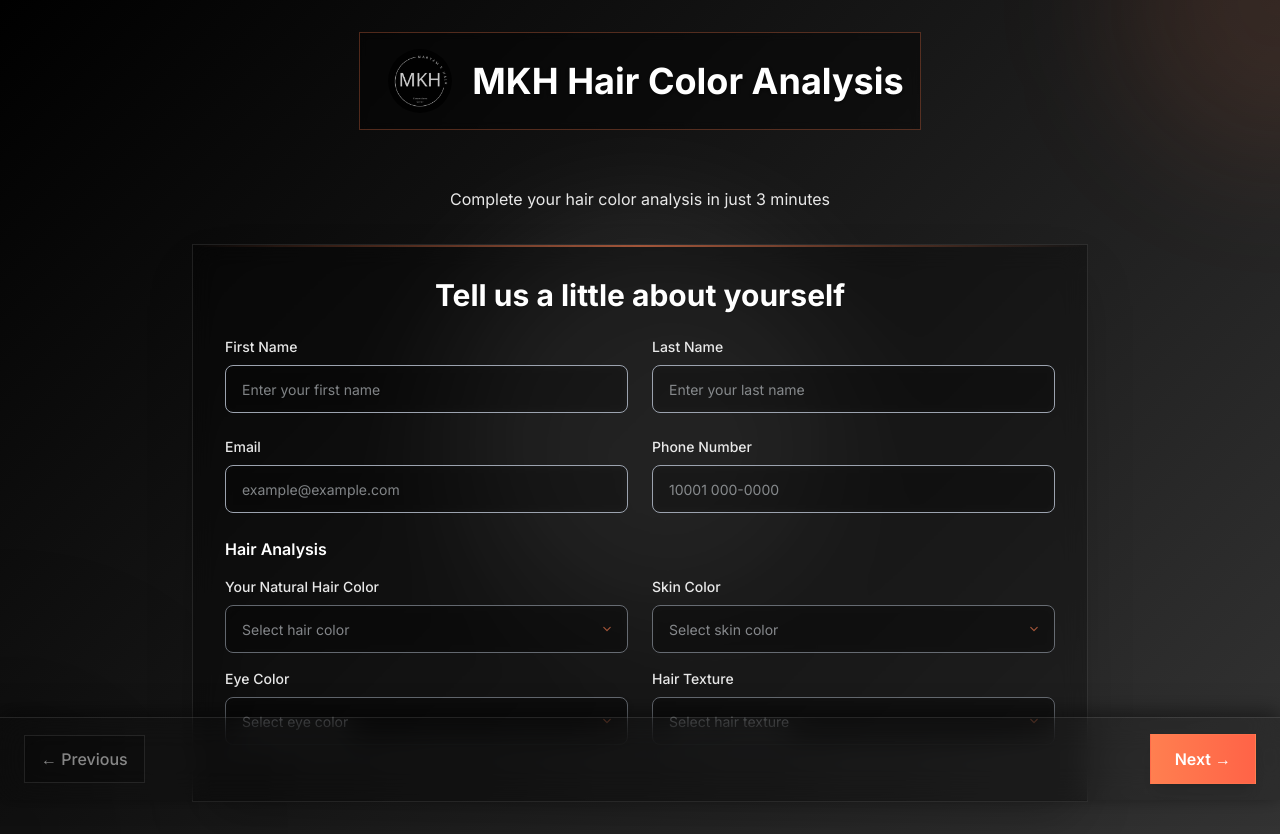
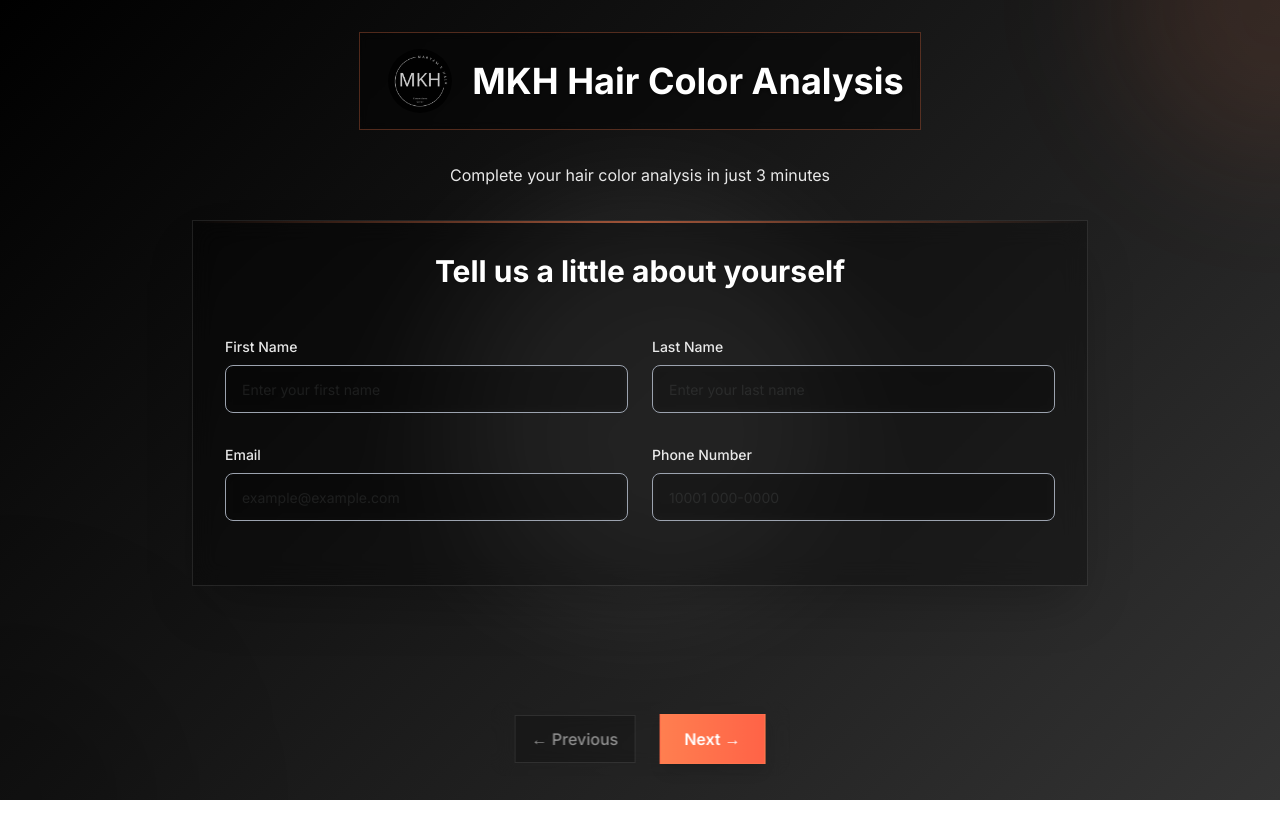
Before and after one commit to aaqibsheikh/hairstyle-consultation, a Next.js app: page / in a window 1280 px wide. After the commit the page ends 800 px from the top, so only its background shows below. Built offline with nearby package versions, Linux system fonts and the light colour scheme.

Commit message:
extra page

```diff
--- a/app/page.tsx
+++ b/app/page.tsx
@@ -72,7 +72,7 @@
   const [isGeneratingPDF, setIsGeneratingPDF] = useState(false);
   const [message, setMessage] = useState("");
 
-  const totalSlides = 12;
+  const totalSlides = 13;
 
   const handleInputChange = (field: keyof FormData, value: any) => {
     setFormData((prev) => ({ ...prev, [field]: value }));
@@ -622,18 +622,20 @@
       case 1:
         return (
           <>
-            <p className="mt-0 flex justify-center mobile-text text-white/90 max-w-2xl mx-auto leading-relaxed ">
+            <p className="mt-0 flex justify-center mobile-text text-white/90 max-w-2xl mx-auto leading-relaxed mb-8">
               Complete your hair color analysis in just 3 minutes
             </p>
-            <div className="glass-card mobile-card">
-              <div className="text-center mb-6">
+
+            <div className="glass-card mobile-card mb-9">
+              {/* Title */}
+              <div className="text-center mb-12">
                 <h2 className="mobile-heading font-bold text-white mb-4">
                   Tell us a little about yourself
                 </h2>
               </div>
 
               {/* First & Last Name */}
-              <div className="form-grid mb-6">
+              <div className="form-grid gap-6 mb-8">
                 <div>
                   <label className="block text-white/90 font-medium mb-2 text-sm">
                     First Name
@@ -644,7 +646,7 @@
                     onChange={(e) =>
                       handleInputChange("firstName", e.target.value)
                     }
-                    className={`input-field placeholder-gray-300 placeholder-opacity-60 border  border-gray-400 rounded-lg focus:border-coral focus:ring-1 focus:ring-coral text-white ${
+                    className={`input-field placeholder-gray-300 placeholder-opacity-10 border border-gray-400 rounded-lg focus:border-coral focus:ring-1 focus:ring-coral text-white ${
                       formData.firstName ? "bg-black" : "bg-transparent"
                     }`}
                     placeholder="Enter your first name"
@@ -661,7 +663,7 @@
                     onChange={(e) =>
                       handleInputChange("lastName", e.target.value)
                     }
-                    className={`input-field placeholder-gray-300 placeholder-opacity-60 border border-gray-400 rounded-lg focus:border-coral focus:ring-1 focus:ring-coral text-white ${
+                    className={`input-field placeholder-gray-300 placeholder-opacity-10 border border-gray-400 rounded-lg focus:border-coral focus:ring-1 focus:ring-coral text-white ${
                       formData.lastName ? "bg-black" : "bg-transparent"
                     }`}
                     placeholder="Enter your last name"
@@ -670,7 +672,7 @@
               </div>
 
               {/* Email & Phone */}
-              <div className="form-grid mb-6">
+              <div className="form-grid gap-6 mb-8">
                 <div>
                   <label className="block text-white/90 font-medium mb-2 text-sm">
                     Email
@@ -679,7 +681,7 @@
                     type="email"
                     value={formData.email}
                     onChange={(e) => handleInputChange("email", e.target.value)}
-                    className="input-field placeholder-gray-300 placeholder-opacity-60 bg-transparent border border-gray-400 rounded-lg focus:border-coral focus:ring-1 focus:ring-coral text-white"
+                    className="input-field placeholder-gray-300 placeholder-opacity-10 bg-transparent border border-gray-400 rounded-lg focus:border-coral focus:ring-1 focus:ring-coral text-white"
                     placeholder="example@example.com"
                   />
                 </div>
@@ -694,16 +696,25 @@
                       const onlyNums = e.target.value.replace(/\D/g, "");
                       handleInputChange("phone", onlyNums);
                     }}
-                    className="input-field placeholder-gray-300 placeholder-opacity-60 bg-transparent border border-gray-400 rounded-lg focus:border-coral focus:ring-1 focus:ring-coral text-white"
+                    className="input-field placeholder-gray-300 placeholder-opacity-10 bg-transparent border border-gray-400 rounded-lg focus:border-coral focus:ring-1 focus:ring-coral text-white"
                     placeholder="10001 000-0000"
                   />
                 </div>
               </div>
-
+            </div>
+          </>
+        );
+
+      case 2:
+        return (
+          <>
+            <div className="glass-card mobile-card mb-9">
               {/* Hair Analysis */}
-              <div className="mb-6">
-                <h3 className="text-white font-semibold mb-4">Hair Analysis</h3>
-                <div className="form-grid mb-4">
+              <div className="mb-8">
+                <h3 className="text-white font-semibold mb-6">Hair Analysis</h3>
+
+                {/* Row 1 */}
+                <div className="form-grid gap-6 mb-6">
                   <div>
                     <label className="block text-white/90 font-medium mb-2 text-sm">
                       Your Natural Hair Color
@@ -719,7 +730,7 @@
                           : "text-white"
                       }`}
                     >
-                      <option value="" disabled>
+                      <option value="" disabled className="opacity-0">
                         Select hair color
                       </option>
                       <option value="Black">Black</option>
@@ -755,7 +766,8 @@
                   </div>
                 </div>
 
-                <div className="form-grid">
+                {/* Row 2 */}
+                <div className="form-grid gap-6">
                   <div>
                     <label className="block text-white/90 font-medium mb-2 text-sm">
                       Eye Color
@@ -811,10 +823,15 @@
                 </div>
               </div>
             </div>
+
+            <div>
+              <p className="mt-0 flex justify-end mobile-text mb-10 text-white/25 ">
+                Duration 3 minutes
+              </p>
+            </div>
           </>
         );
-
-      case 2:
+      case 3:
         return (
           <>
             <div
@@ -859,14 +876,15 @@
             </div>
             <div>
               <p className="mt-0 flex justify-end mobile-text mb-10 text-white/25 ">
-                Complete your hair color analysis in just 3 minutes
+                Duration 3 minutes
               </p>
             </div>
           </>
         );
 
-      case 3:
+      case 4:
         return (
+          <>
             <div className="glass-card mobile-card">
               <h2 className="mobile-heading font-bold text-white mb-6 text-center">
                 Your present hair length?
@@ -894,10 +912,17 @@
                 ))}
               </div>
             </div>
-        );
-
-      case 4:
+            <div>
+              <p className="mt-0 flex justify-end mobile-text mb-10 text-white/25 ">
+                Duration 3 minutes
+              </p>
+            </div>
+          </>
+        );
+
+      case 5:
         return (
+          <>
             <div className="glass-card mobile-card">
               <h2 className="mobile-heading font-bold text-white mb-6 text-center">
                 Your personal style?
@@ -925,10 +950,17 @@
                 ))}
               </div>
             </div>
-        );
-
-      case 5:
+            <div>
+              <p className="mt-0 flex justify-end mobile-text mb-10 text-white/25 ">
+                Duration 3 minutes
+              </p>
+            </div>
+          </>
+        );
+
+      case 6:
         return (
+          <>
             <div className="glass-card mobile-card">
               <h2 className="mobile-heading font-bold text-white mb-6 text-center">
                 Your hair maintenance routine?
@@ -958,10 +990,17 @@
                 )}
               </div>
             </div>
-        );
-
-      case 6:
+            <div>
+              <p className="mt-0 flex justify-end mobile-text mb-10 text-white/25 ">
+                Duration 3 minutes
+              </p>
+            </div>
+          </>
+        );
+
+      case 7:
         return (
+          <>
             <div className="glass-card mobile-card">
               <h2 className="mobile-heading font-bold text-white mb-6 text-center">
                 Which occasions do you choose your hair treatments frequently?
@@ -992,10 +1031,17 @@
                 ))}
               </div>
             </div>
-        );
-
-      case 7:
+            <div>
+              <p className="mt-0 flex justify-end mobile-text mb-10 text-white/25 ">
+                Duration 3 minutes
+              </p>
+            </div>
+          </>
+        );
+
+      case 8:
         return (
+          <>
             <div className="glass-card mobile-card">
               <h2 className="mobile-heading font-bold text-white mb-6 text-center">
                 Which treatments do you prefer presently or would like to try in
@@ -1029,10 +1075,17 @@
                 ))}
               </div>
             </div>
-        );
-
-      case 8:
+            <div>
+              <p className="mt-0 flex justify-end mobile-text mb-10 text-white/25 ">
+                Duration 3 minutes
+              </p>
+            </div>
+          </>
+        );
+
+      case 9:
         return (
+          <>
             <div className="glass-card mobile-card">
               <div className="text-center mb-6">
                 <h2 className="mobile-heading font-bold text-white mb-4">
@@ -1095,10 +1148,17 @@
                 You can upload up to 5 image files (JPG, PNG, GIF, etc.)
               </p>
             </div>
-        );
-
-      case 9:
+            <div>
+              <p className="mt-0 flex justify-end mobile-text mb-10 text-white/25 ">
+                Duration 3 minutes
+              </p>
+            </div>
+          </>
+        );
+
+      case 10:
         return (
+          <>
             <div className="glass-card mobile-card">
               <h2 className="mobile-heading font-bold text-white mb-6 text-center">
                 Work
@@ -1154,10 +1214,17 @@
                 </div>
               )}
             </div>
-        );
-
-      case 10:
+            <div>
+              <p className="mt-0 flex justify-end mobile-text mb-10 text-white/25 ">
+                Duration 3 minutes
+              </p>
+            </div>
+          </>
+        );
+
+      case 11:
         return (
+          <>
             <div className="glass-card mobile-card">
               <div className="mb-6">
                 <h2 className="mobile-heading font-bold text-white mb-4 text-center">
@@ -1165,8 +1232,8 @@
                 </h2>
                 <p className="text-white/80 mobile-text mb-2 text-center">
                   Select some of your most important days of the year when you
-                would like to look your very best. Let us send you a reminder 2
-                weeks before to consult or set an appointment.
+                  would like to look your very best. Let us send you a reminder
+                  2 weeks before to consult or set an appointment.
                 </p>
                 <p className="text-white/60 italic mobile-description text-center">
                   (You can skip to the next)
@@ -1273,14 +1340,21 @@
                 </div>
               </div>
             </div>
-        );
-
-      case 11:
+            <div>
+              <p className="mt-0 flex justify-end mobile-text mb-10 text-white/25 ">
+                Duration 3 minutes
+              </p>
+            </div>
+          </>
+        );
+
+      case 12:
         // Hidden for now; kept for future use
         return null;
 
-      case 12:
+      case 13:
         return (
+          <>
             <div className="glass-card mobile-card">
               <div className="text-center mb-8">
                 <h2 className="mobile-heading font-bold text-white mb-4">
@@ -1390,6 +1464,12 @@
                 </button>
               </div>
             </div>
+            <div>
+              <p className="mt-0 flex justify-end mobile-text mb-10 text-white/25 ">
+                Duration 3 minutes
+              </p>
+            </div>
+          </>
         );
 
       default:
@@ -1414,7 +1494,7 @@
 
       <div className="relative z-10 container mx-auto mobile-container py-4 sm:py-6 lg:py-8">
         <header className="mobile-header">
-          <div className="inline-block p-3 sm:p-4 bg-black/40 backdrop-blur-sm border border-coral/30 mb-4 sm:mb-6">
+          <div className="inline-block p-3 sm:p-4 bg-black/40 backdrop-blur-sm border border-coral/30">
             <div className="mobile-heading font-bold text-white flex flex-row">
               <Image
                 src={mkhLogo}
@@ -1460,15 +1540,13 @@
         <div className="max-w-4xl mx-auto mobile-section">
           {renderSlide()}
 
-          {/* Footer Logo – hidden on first slide */}
-          {/* Footer Logo – hidden on first slide */}
-
-          <div className="fixed bottom-0 left-0 w-full z-50">
-  <div className="flex sm:flex-row flex-col sm:justify-between sm:items-center sm:space-y-0 space-y-3
-                  px-6 py-4
-                  bg-black/10 backdrop-blur-lg
-                  border-t border-white/10
-                  shadow-[0_-4px_20px_rgba(0,0,0,0.5)]">
+          {/* Sticky Footer Navigation */}
+          <div className="fixed bottom-6 left-1/2 -translate-x-1/2 z-50">
+            <div
+              className="flex flex-row items-center justify-center gap-6
+                 bg-transparent backdrop-blur-md
+                 px-6 py-3 rounded-2xl"
+            >
               <button
                 onClick={prevSlide}
                 disabled={currentSlide === 1}
@@ -1486,10 +1564,6 @@
               </button>
             </div>
           </div>
-
-
-
-
         </div>
 
         {/* Notification */}
```
Lines whose indentation alone changed are shown as unchanged.
